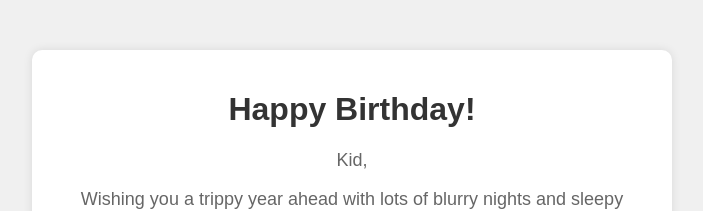
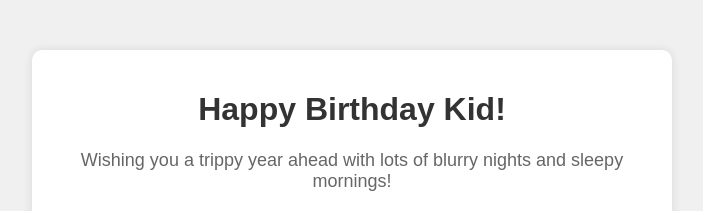
Before and after one commit to shreyamrungta/birthday, a plain HTML site: page index.html in a window 1280 px wide. Shown: the top 211 px of the page, without its empty margins (288-991 px from the left). Drawn offline with Linux system fonts and the light colour scheme.

Commit message:
Update index.html

```diff
--- a/index.html
+++ b/index.html
@@ -3,7 +3,7 @@
 <head>
     <meta charset="UTF-8">
     <meta name="viewport" content="width=device-width, initial-scale=1.0">
-    <title>Happy Birthday!</title>
+    <title>Happy Birthday Kid!</title>
     <style>
         body {
             font-family: Arial, sans-serif;
@@ -35,8 +35,7 @@
 </head>
 <body>
     <div class="container">
-        <h1>Happy Birthday!</h1>
-        <p>Kid,</p>
+        <h1>Happy Birthday Kid!</h1>
         <p>Wishing you a trippy year ahead with lots of blurry nights and sleepy mornings!</p>
         <img id="cake" src="https://github.com/cnmeow/bdcake/blob/main/img/cake/1.png" alt="Birthday Cake">
         <p>Best wishes,</p>
```
